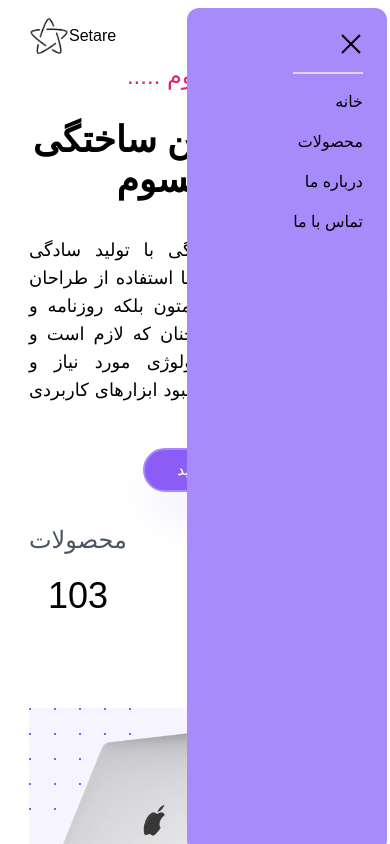
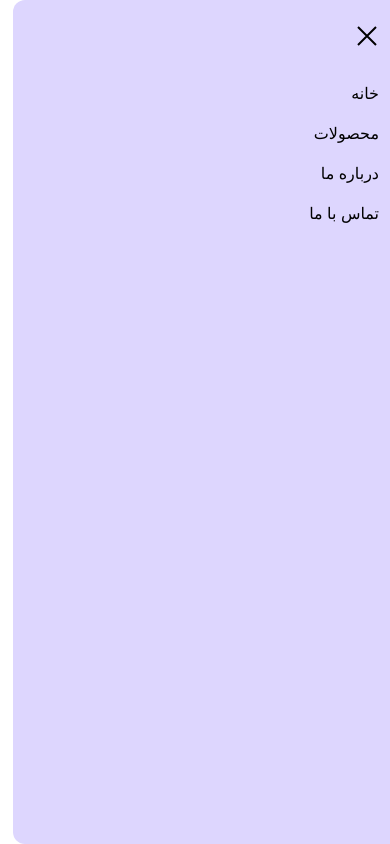
Before and after one commit to setare-saedi/landing-page, a React (Create React App) app: page / in a window 390 px wide. Both pictures are taken after a click on the button 362 px from the left and 32 px from the top of the page. Shown: the top 844 px of the page. Built offline with nearby package versions, Linux system fonts and the light colour scheme; a small style sheet from the web is missing.

Commit message:
Update Header.jsx

```diff
--- a/src/sections/Header.jsx
+++ b/src/sections/Header.jsx
@@ -21,7 +21,7 @@ function Header({ navLink }) {
           {navLink.map(item => <div key={item.id}><a href={item.href}>{item.label}</a></div>)}
         </ul>
 
-        <div className={`${showMenu ? 'flex' : 'hidden'} p-6 h-screen bg-violet-400 absolute top-0 right-0 mx-4 my-2 min-w-[200px] rounded-xl`}>
+        <div className={`${showMenu ? 'fixed' : 'hidden'} p-6 h-screen  bg-violet-200 absolute top-0 right-0   w-full rounded-xl`}>
           <div className=' flex flex-col '>
             <div className='  divide-y-2 divide-violet-200'>
               <div>
@@ -45,6 +45,10 @@ function Header({ navLink }) {
         </a>
       </nav>
     </header>
+
+
+
+
   );
 }
 
```
